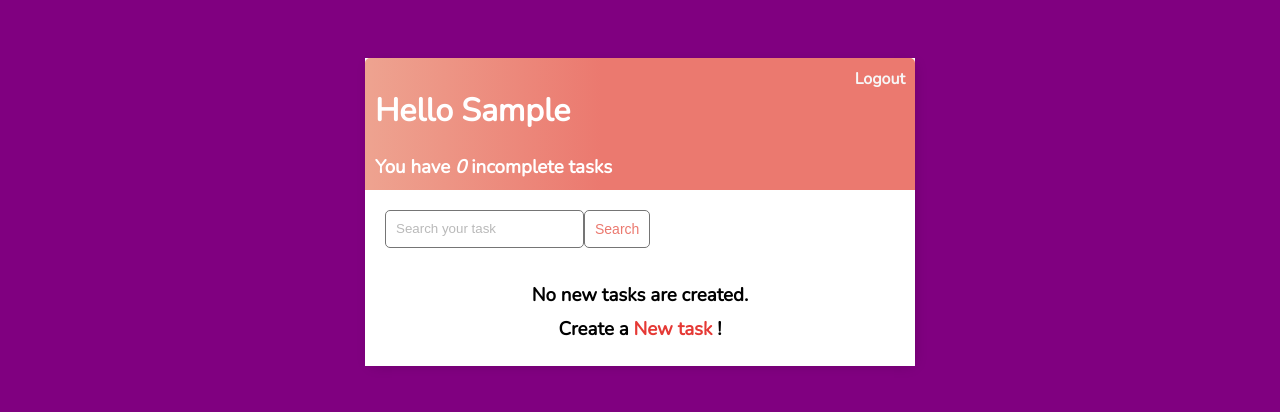
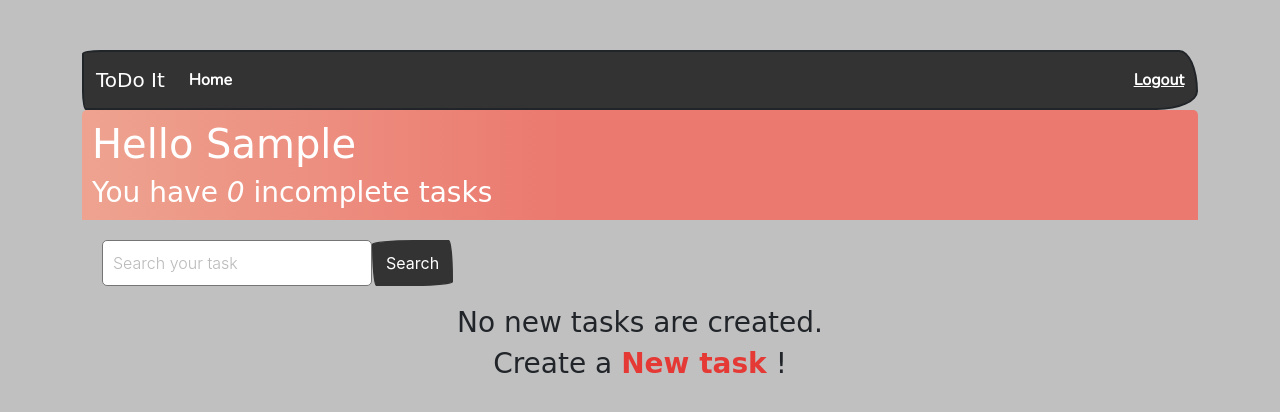
Before and after one commit to LexxLuey/django-todo, a Django app: page / in a window 1280 px wide. Shown: the top 412 px of the page. Run offline with Django 3.2, Linux system fonts and the light colour scheme; the visitor is signed in with stand-in values (Sample User, id 1); data that the repository does not hold is empty; some libraries are stand-ins or nearby versions; some web fonts are replaced.

Commit message:
Added sketch theme

```diff
--- a/base/templates/base/login.html
+++ b/base/templates/base/login.html
@@ -9,7 +9,7 @@
     <form method="POST">
         {% csrf_token %}
         {{form.as_p}}
-        <input class="button" type="submit" value="Login">
+        <button type="submit" class="btn btn-primary">Submit</button>
     </form>
     <p>Don't have an account? <a href="{% url 'register' %}">Register</a></p>
 </div>
--- a/base/templates/base/main.html
+++ b/base/templates/base/main.html
@@ -1,4 +1,5 @@
 <!DOCTYPE html>
+{% load static %}
 <html lang="en">
 
 <head>
@@ -12,11 +13,12 @@
     <meta name="viewport" content="width=device-width, initial-scale=1">
 
     <link rel="preconnect" href="https://fonts.gstatic.com">
+    <link href="{% static 'css/sketchy_bootstrap.min.css' %}" rel="stylesheet">
     <link href="https://fonts.googleapis.com/css2?family=Nunito:wght@200&display=swap" rel="stylesheet">
 
     <style>
         body {
-            background-color: purple;
+            background-color: silver;
             font-family: 'Nunito', sans-serif;
             padding-top: 50px;
         }
@@ -40,13 +42,13 @@
             font-weight: 600;
         }
 
-        .container {
-            max-width: 550px;
-            margin: auto;
-            background-color: #fff;
-            -webkit-box-shadow: 2px 2px 13px -4px rgba(0, 0, 0, 0.21);
-            box-shadow: 2px 2px 13px -4px rgba(0, 0, 0, 0.21);
-        }
+<!--        .container {-->
+<!--            max-width: 550px;-->
+<!--            margin: auto;-->
+<!--            background-color: #fff;-->
+<!--            -webkit-box-shadow: 2px 2px 13px -4px rgba(0, 0, 0, 0.21);-->
+<!--            box-shadow: 2px 2px 13px -4px rgba(0, 0, 0, 0.21);-->
+<!--        }-->
 
         input {
             outline: none;
@@ -112,12 +114,21 @@
 
         /*Handle Classes*/
 
+        .update-item {
+            color: green;
+            text-decoration: none;
+            display: inline-block;
+            padding: 20px 16px;
+            user-select: none;
+        }
+
         .handle {
             display: inline-block;
             padding: 20px 16px;
             cursor: grab;
             user-select: none;
         }
+
 
         .handle:after,
         .handle:before {
--- a/base/templates/base/register.html
+++ b/base/templates/base/register.html
@@ -16,7 +16,10 @@
 
         <label>{{form.password2.label}}</label>
         {{form.password2}}
-        <input style="margin-top:10px ;" class="button" type="submit" value="Register">
+        <fieldset class="form-group">
+            <button type="submit" class="btn btn-primary">Submit</button>
+        </fieldset>
+
     </form>
     <p>Already have an account? <a href="{% url 'login' %}">Login</a></p>
 </div>
--- a/base/templates/base/task_list.html
+++ b/base/templates/base/task_list.html
@@ -1,22 +1,46 @@
 {% extends 'base/main.html' %} {% block content %}
 
 <script src="https://cdn.jsdelivr.net/npm/sortablejs@latest/Sortable.min.js"></script>
+
+
+<nav class="navbar navbar-expand-lg navbar-dark bg-primary">
+  <div class="container-fluid">
+    <a class="navbar-brand" href="#">ToDo It</a>
+    <button class="navbar-toggler" type="button" data-bs-toggle="collapse" data-bs-target="#navbarColor01" aria-controls="navbarColor01" aria-expanded="false" aria-label="Toggle navigation">
+      <span class="navbar-toggler-icon"></span>
+    </button>
+
+    <div class="collapse navbar-collapse" id="navbarColor01">
+      <ul class="navbar-nav me-auto">
+        <li class="nav-item">
+          <a class="nav-link active" href="#">Home
+          </a>
+        </li>
+      </ul>
+      <div class="d-flex">
+            {% if request.user.is_authenticated %}
+            <a style="color:white;" href="{% url 'logout' %}">Logout</a> {% else %}
+            <a style="color:white;" href="{% url 'login' %}">Login</a> {% endif %}
+      </div>
+
+    </div>
+  </div>
+</nav>
+
+
 <div class="header-bar">
     <div>
         <h1>Hello {{request.user|title}}</h1>
         <h3 style="margin:0">You have <i>{{count}}</i> incomplete task{{ count|pluralize:"s" }}</h3>
     </div>
 
-    {% if request.user.is_authenticated %}
-    <a href="{% url 'logout' %}">Logout</a> {% else %}
-    <a href="{% url 'login' %}">Login</a> {% endif %}
 </div>
 
 
 <div id="search-add-wrapper">
     <form method="GET" style="display: flex;">
         <input type='text' name='search-area' placeholder="Search your task" value="{{search_input}}">
-        <input class="button" type="submit" value='Search'>
+        <input class="btn btn-primary" type="submit" value='Search'>
     </form>
     {% if tasks|length > 0 %}
     <a id="add-link" href="{% url 'task-create' %}">&#x2b;</a>
@@ -43,7 +67,8 @@
         </div>
         <div class="task-controls">
             <a class="delete-link" href="{% url 'task-delete' task.id %}">&#215;</a>
-            <span class="handle">&nbsp;&#10247;</span>
+            <a class="update-item" href="{% url 'task-update' task.id %}">&nbsp;&#10247;</a>
+            <span class="handle"></span>
         </div>
     </div>
 
```
